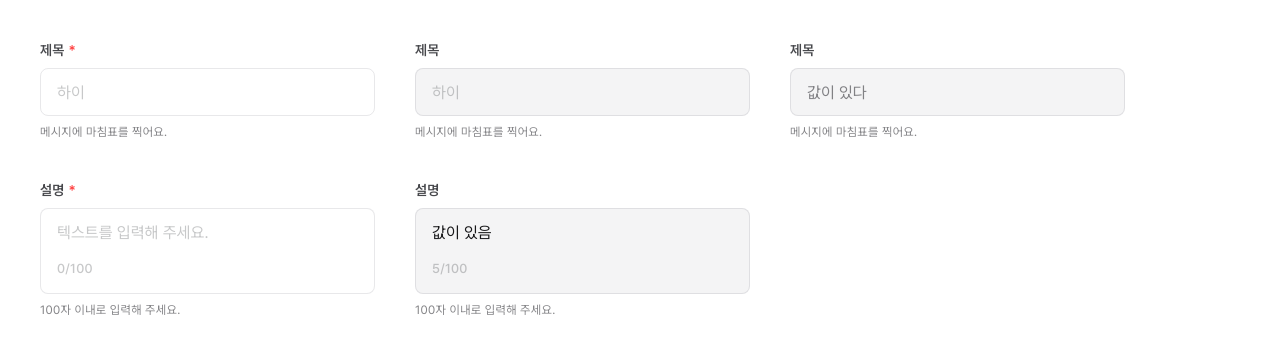
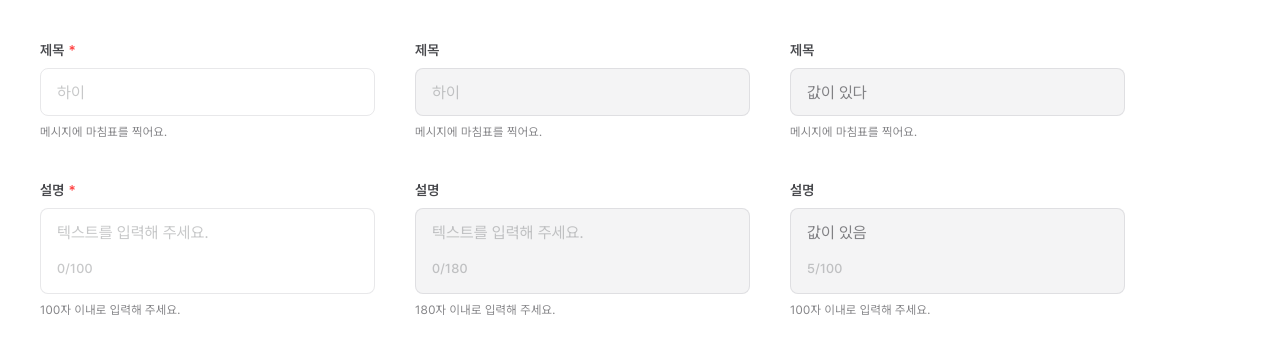
Before and after one commit to gustn99/ai-lex-web, a React (Vite) app: page / in a window 1280 px wide. Shown: the top 354 px of the page. Built offline with nearby package versions, Linux system fonts and the light colour scheme.

Commit message:
fix: disabled 텍스트 스타일 추가

```diff
--- a/src/components/common/TextareaField.tsx
+++ b/src/components/common/TextareaField.tsx
@@ -40,7 +40,7 @@ export default function TextareaField({
 
 			<div
 				className={`border-line-normal-neutral focus-within:outline-primary-normal/43 box-border flex flex-col justify-between gap-3 rounded-lg border py-3 pr-1.5 pl-4 focus-within:outline-[2px] focus-within:outline-offset-[-2px] ${
-					disabled ? 'bg-interaction-disable text-label-alternative' : 'bg-white'
+					disabled ? 'bg-interaction-disable' : 'bg-white'
 				}`}
 			>
 				<textarea
@@ -52,7 +52,7 @@ export default function TextareaField({
 					disabled={disabled}
 					maxLength={maxLength}
 					rows={1}
-					className="textarea-scrollbar text-label-normal text-body-01-normal placeholder:text-label-assistive max-h-[78px] w-full resize-none overflow-y-auto bg-transparent pr-[7px] outline-none"
+					className="textarea-scrollbar text-label-normal text-body-01-normal placeholder:text-label-assistive disabled:text-label-alternative max-h-[78px] w-full resize-none overflow-y-auto bg-transparent pr-[7px] outline-none"
 				/>
 
 				<span className="text-label-02 text-label-assistive flex h-6 items-center font-medium">
--- a/src/pages/Home/Home.tsx
+++ b/src/pages/Home/Home.tsx
@@ -52,6 +52,15 @@ export default function Home() {
 
 			<TextareaField
 				label="설명"
+				value={text}
+				onChange={(e) => setText(e.target.value)}
+				maxLength={180}
+				description="180자 이내로 입력해 주세요."
+				disabled
+			/>
+
+			<TextareaField
+				label="설명"
 				value="값이 있음"
 				onChange={(e) => setText(e.target.value)}
 				maxLength={100}
```
